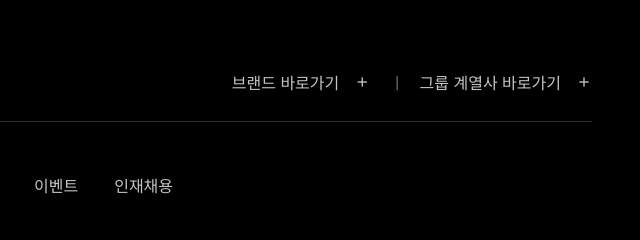
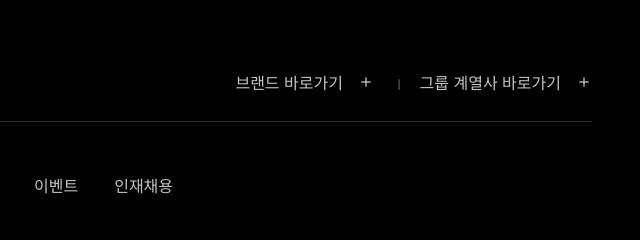
Before and after one commit to seumomo/Project-F4, a plain HTML site: page src/index.html in a window 1280 px wide. Shown: the part 1682-1922 px from the top of the page, 618-1258 px from the left. Drawn offline with nearby package versions, Linux system fonts and the light colour scheme; a web font is replaced by a local one.

Commit message:
infoLink 위치 조절 및 infoLink__divider 크기 조정

```diff
--- a/src/scss/layout/_footer.scss
+++ b/src/scss/layout/_footer.scss
@@ -97,13 +97,13 @@ body{
     @include desktop{
       @include containerPaddingX(140px, 170px);
     }
-
 }
 
 // footer info
 .info{
   border-bottom: 1px solid $gray8;
   @include flexbox($justify:space-between);
+  align-items: center;
 
   @include mobile{
     padding: 0 0 rem(12px);
@@ -117,10 +117,8 @@ body{
     padding: 0 0 rem(27px);
   }
 
-
   &__notice a{
     @include flexbox($justify:space-between);
-    padding: 0;
 
     @include mobile{
       font-size: rem(12.003px);
@@ -177,6 +175,8 @@ body{
   &__group a{
     color: $gray2;
     padding-left: 15px;
+    // vertical-align: center;
+
     @include tablet{
       font-size: rem(12.003px);
     }
@@ -188,6 +188,7 @@ body{
 
   &__divider{
     color: $gray5;
+    font-size: rem(12.003px);
   }
 
   @include mobile{
```
Also changed, not shown: src/style/index.css, 1 other file.
